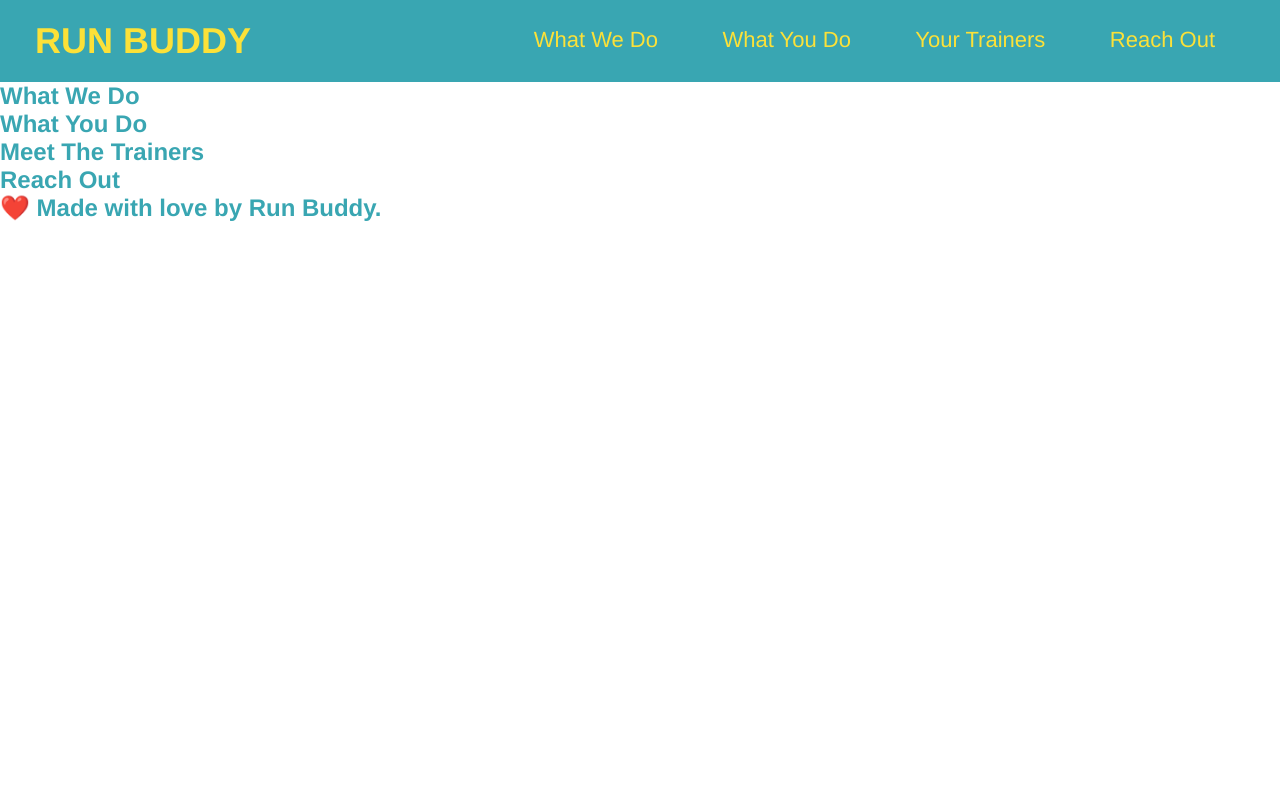
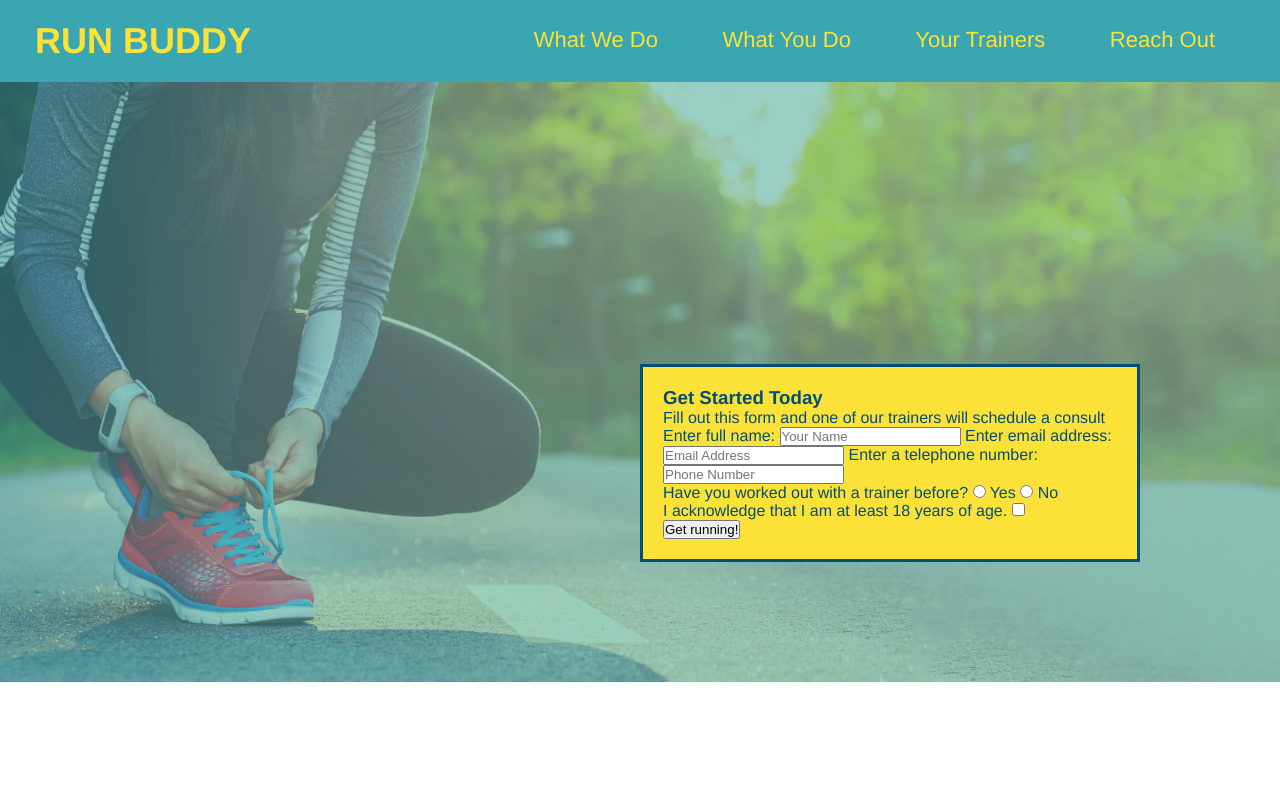
Before and after one commit to empathyrecoveryblitz/Run_Buddy, a plain HTML site: page index.html in a window 1280 px wide. Shown: the top 800 px of the page. Drawn offline with Linux system fonts and the light colour scheme.

Commit message:
Extra backup

```diff
--- a/assets/css/style.css
+++ b/assets/css/style.css
@@ -1,6 +1,7 @@
 * {
     margin: 0;
     padding: 0;
+    box-sizing: border-box;
 }
 
 body {
@@ -41,3 +42,57 @@
     text-decoration: none;
     color: #fce138;
 }
+
+/* apply styles to <section> */
+
+section {
+    padding: 60px;
+}
+
+/* Hero Style Start */
+
+.hero {
+    background-image: url("../images/hero-bg.jpg");
+    height: 600px;
+    background-size: cover;
+    background-position: center;
+    position: relative;
+}
+
+.hero-form {
+    background-color: #fce138;
+    padding: 20px;
+    width: 500px;
+    color: #024e76;
+    border: solid 3px #024e76;
+    position: absolute;
+    bottom: 120px;
+    right: 140px;
+}
+
+/* Hero Style End */
+
+ /* apply styles to <footer> */
+
+footer {
+    background: #fce138;
+    width: 100%;
+    padding: 40px 35px;
+}
+
+footer h2 {
+    display: inline;
+    color: #024e76;
+    font-size: 30px;
+    margin: 0;
+}
+
+footer div {
+    float: right;
+    line-height: 1.5;
+    text-align: right;
+}
+
+footer a {
+    color: #024e76;
+}
--- a/index.html
+++ b/index.html
@@ -32,6 +32,36 @@
             </nav>
         </header>
 
+        <section class="hero">
+            <div class="hero-form">
+              <h3>Get Started Today</h3>
+              <p>Fill out this form and one of our trainers will schedule a consult</p>
+            <!-- Add form element-->
+            <form>
+                <label for="name">Enter full name:</label>
+                <input type="text" placeholder="Your Name" name="name" id="name" />
+                <label for="email">Enter email address:</label>
+                <input type="email" placeholder="Email Address" name="email" id="email" />
+                <label for="phone">Enter a telephone number:</label>
+                <input type="tel" placeholder="Phone Number" name="phone" id="phone" />
+                <p>
+                    Have you worked out with a trainer before?
+                    <input type="radio" name="trainer-confirm" id="trainer-yes" />
+                    <label for="trainer-yes">Yes</label>
+                    <input type="radio" name="trainer-confirm" id="trainer-no" />
+                    <label for="tainer-no">No</label>
+                </p>
+                <p>
+                    I acknowledge that I am at least 18 years of age.
+                    <input type="checkbox" name="age-confirm" id="checkbox">
+                </p>
+                <button type="submit">
+                    Get running!
+                </button>
+            </form>
+            </div>
+        </section>
+
         <!-- hero/jumbotron -->
         <section></section>
 
@@ -58,6 +88,10 @@
         <!-- footer -->
         <footer>
             <h2>❤️ Made with love by Run Buddy.</h2>
+            <div>
+                <a href="#">Read Our Privacy Policy</a><br />
+                &copy; 2022 Run Buddy, Inc.
+            </div>
         </footer>
     </body>
 
```
Also changed, not shown: assets/images/hero-bg.jpg (added).
